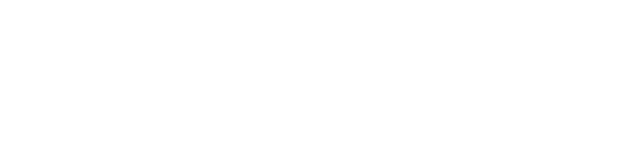
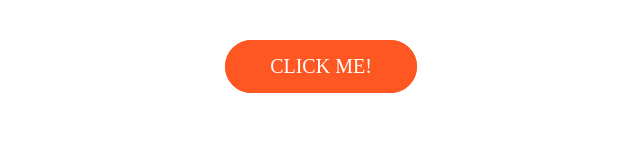
Before and after one commit to WhalenSITHS/Buttons-and-hover-effects-classroom, a plain HTML site: page index.html in a window 1280 px wide. Shown: the whole page, without its empty margins (319-959 px from the left). Drawn offline with Linux system fonts and the light colour scheme.

Commit message:
finished demo of button

```diff
--- a/_variables.scss
+++ b/_variables.scss
@@ -1,11 +1,12 @@
-html {
+html,
+body {
   font-size: 62.5%;
   padding: 0;
   margin: 0;
   box-sizing: border-box;
 }
 $colors: (
-  red: #ff5722,
+  orange: #ff5722,
   white: #fff,
   blue: #00b0ff,
   black: #000,
--- a/index.html
+++ b/index.html
@@ -2,9 +2,12 @@
 <head>
     <meta charset="UTF-8">
     <meta name="viewport" content="width=device-width, initial-scale=1.0">
+    <link rel="stylesheet" href="style.css">
     <title>Document</title>
 </head>
 <body>
-
+    <div class="container">
+        <a href="#" class="btn btn-orange">Click Me!</a>
+    </div>
 </body>
 </html>
--- /dev/null
+++ b/style.scss
@@ -0,0 +1,59 @@
+@import "_variables.scss";
+.container {
+  width: 70vw;
+  padding: 1rem;
+  margin: 2rem auto;
+  font-size: 1.5rem;
+  text-align: center; //Do we even need this? Am I bad at this?
+  display: flex;
+  flex-direction: column;
+  justify-content: space-around;
+  align-items: center;
+}
+
+//pseudo classes/selectors
+.btn,
+.btn:link,
+.btn:visited {
+  text-transform: uppercase;
+  text-decoration: none;
+  position: relative;
+  padding: 1.5rem 4.5rem;
+  margin: 1rem auto;
+  font-size: 2rem;
+  border-radius: 10rem;
+  transition: all 0.3s;
+}
+.btn:hover {
+  transform: translateY(-2px);
+  box-shadow: 0 10px 0.5rem rgba(0, 0, 0, 0.6);
+}
+.btn-orange {
+  background-color: color(orange);
+  color: #fff;
+}
+.btn::after {
+  content: "";
+  display: inline-block;
+  height: 100%;
+  width: 100%;
+  border-radius: 10rem;
+  position: absolute;
+  transition: all 0.3s;
+  top: 0;
+  left: 0;
+  z-index: -1;
+}
+.btn-orange::after {
+  background-color: color(orange);
+  color: #fff;
+}
+.btn:hover::after {
+  transform: scaleX(1.5) scaleY(1.6);
+  opacity: 0;
+}
+.btn:active {
+  transform: translateY(-3px);
+  //transform: scaleX(1.5) scaleY(1.6);
+  box-shadow: 0 10px 0.5rem rgba(0, 0, 0, 0.6);
+}
```
Also changed, not shown: style.css (added), 1 other file.
